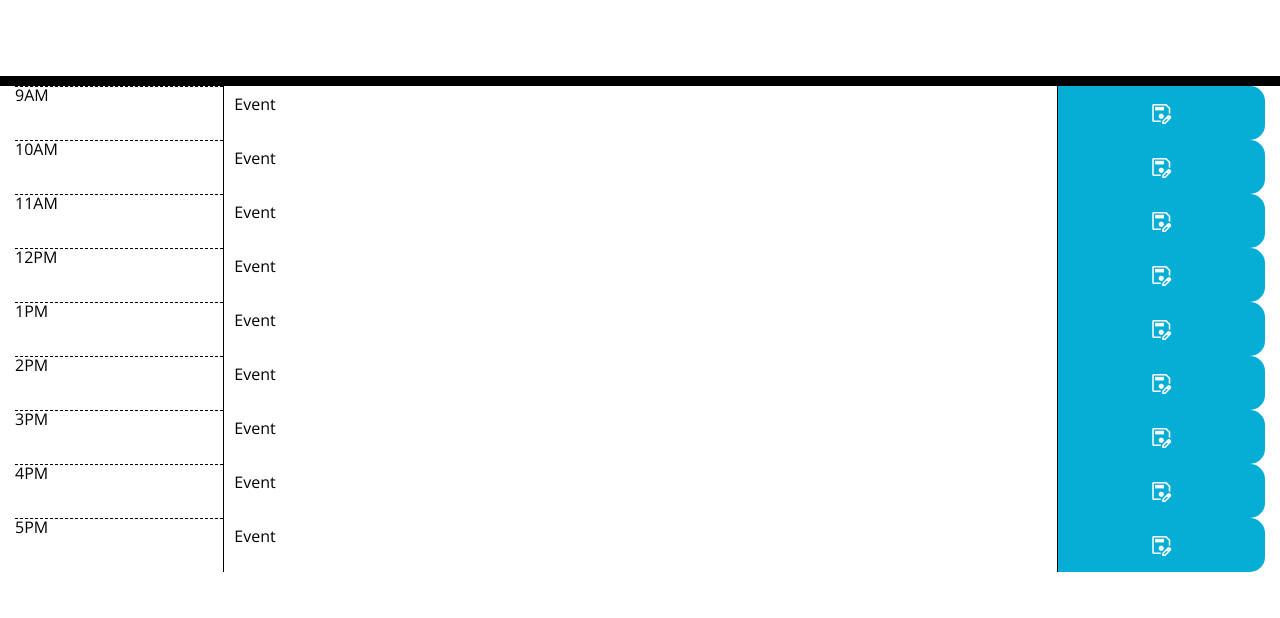
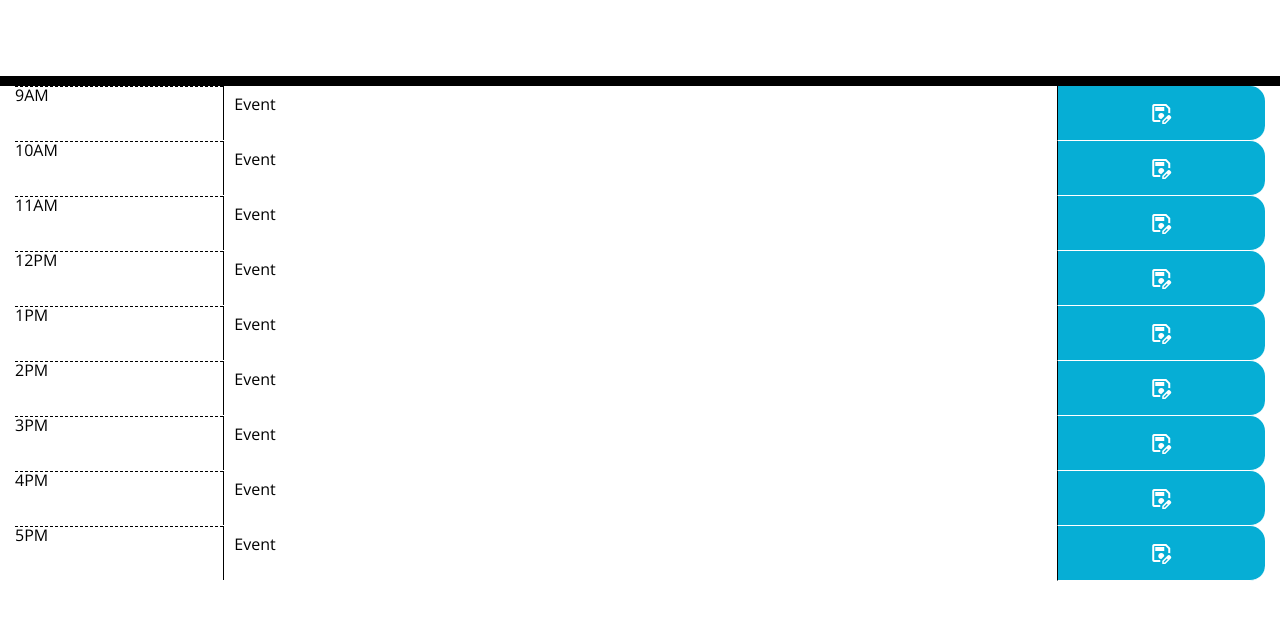
Before and after one commit to Robdom87/Work-Day-Scheduler, a plain HTML site: page Develop/index.html in a window 1280 px wide. Shown: the part 182-800 px from the top of the page. Drawn offline with nearby package versions, Linux system fonts and the light colour scheme.

Commit message:
add logic conceptual framework

```diff
--- a/Develop/style.css
+++ b/Develop/style.css
@@ -69,6 +69,7 @@ textarea{
   border-bottom-right-radius: 15px;
   background-color: #06AED5;
   color: white;
+  border-bottom: 1px solid white;
 }
 
 .saveBtn i:hover {
@@ -84,12 +85,8 @@ div p {
   padding-bottom: 0;
 }
 
-.material-symbols-outlined {
-  font-variation-settings:
-  'FILL' 0,
-  'wght' 400,
-  'GRAD' 0,
-  'opsz' 48
+.col-8 {
+  border-bottom: 1px solid white;
 }
 
 .col-2 {
@@ -115,3 +112,5 @@ div p {
 .red {
   color: red;
 }
+
+/* organize styling to flow better */
```
Also changed, not shown: Develop/script.js (+9 -0 lines).
